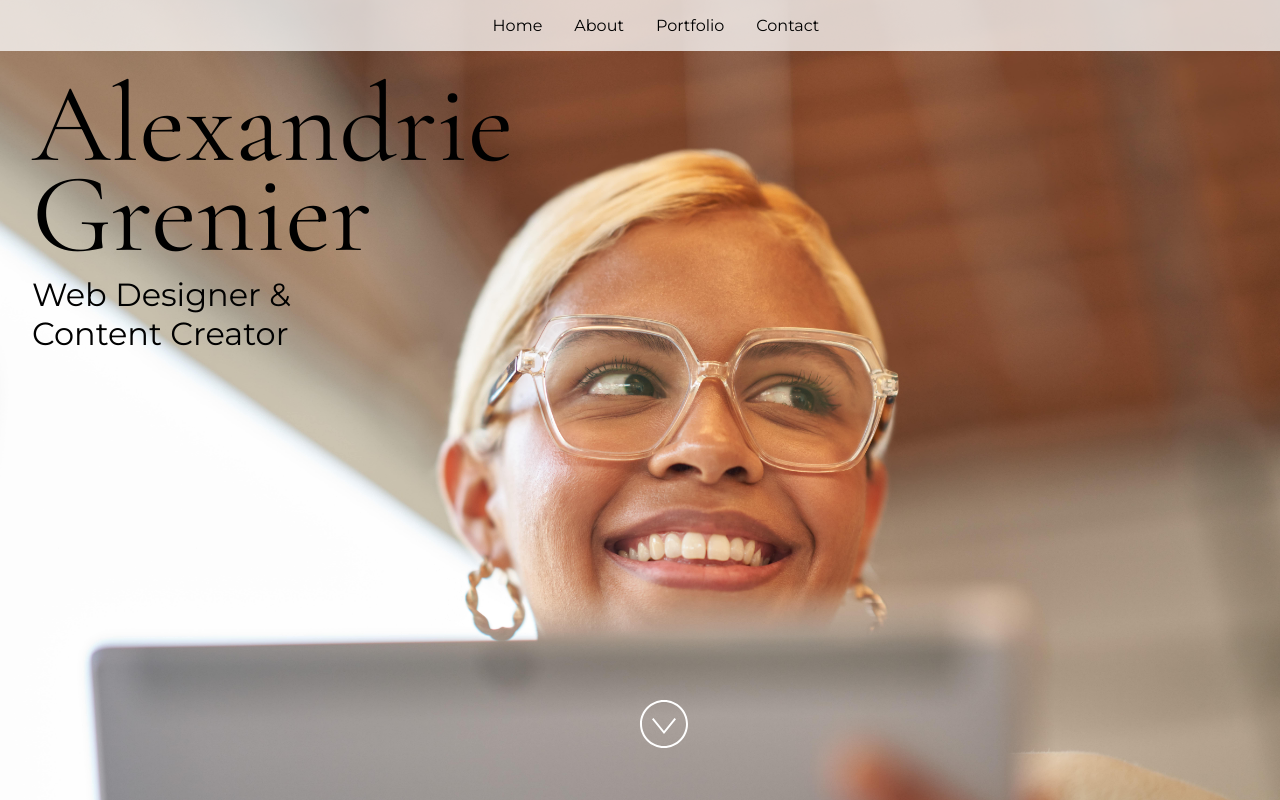
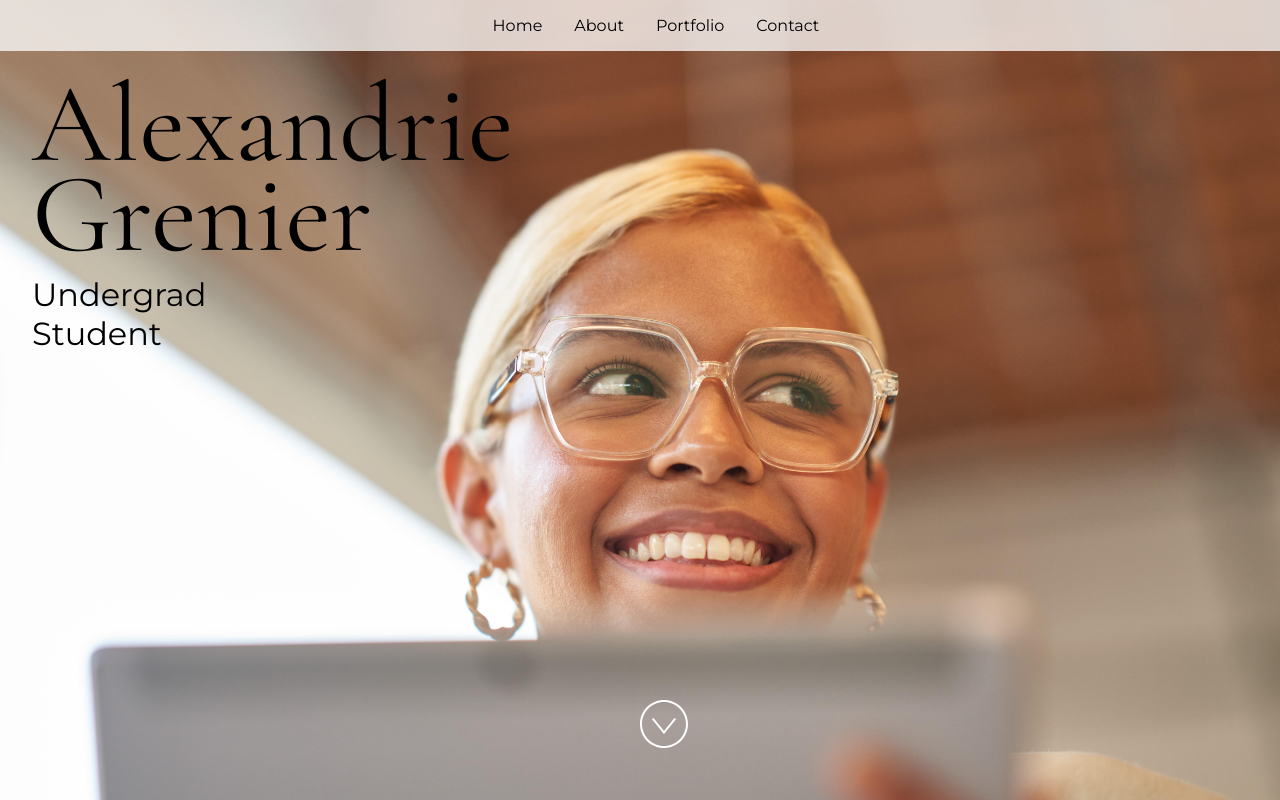
Before and after one commit to ds-09/PortfolioWebsite, a React (Vite) app: page / in a window 1280 px wide. Built offline with nearby package versions, Linux system fonts and the light colour scheme.

Commit message:
Update App.jsx

```diff
--- a/src/App.jsx
+++ b/src/App.jsx
@@ -25,14 +25,10 @@ import "./styles.css";
  */
 const siteProps = {
   name: "Alexandrie Grenier",
-  title: "Web Designer & Content Creator",
-  email: "alex@example.com",
-  gitHub: "microsoft",
-  instagram: "microsoft",
-  linkedIn: "satyanadella",
-  medium: "",
-  twitter: "microsoft",
-  youTube: "Code",
+  title: "Undergrad Student",
+  email: "drishtisingh@gmail.com",
+  gitHub: "https://github.com/ds-09",
+  linkedIn: "https://www.linkedin.com/in/drishti-singh-bb9bb0223/",
 };
 
 const primaryColor = "#4E567E";
```
